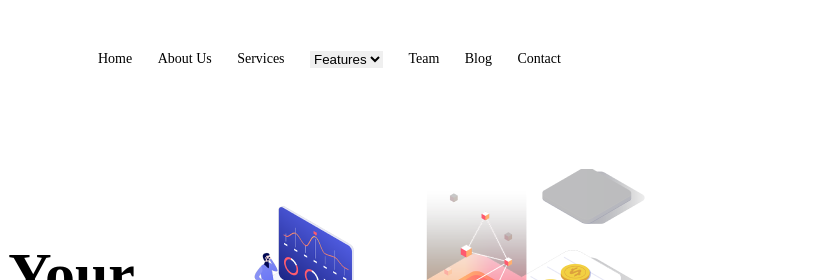
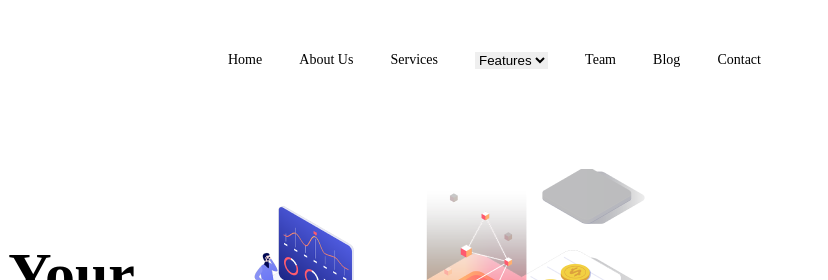
Before and after one commit to MrFedko/html_css_gb, a plain HTML site: page lesson_6/home_work/index.html in a window 1280 px wide. Shown: the top 280 px of the page, 452-1280 px from the left. Drawn offline with Linux system fonts and the light colour scheme; a web font is replaced by a local one.

Commit message:
get fix from teacher

```diff
--- a/lesson_6/home_work/index.html
+++ b/lesson_6/home_work/index.html
@@ -11,7 +11,7 @@
     <header>
         <div class="header__wrapper container">
             <img src="./img/Logo.png" alt="growbe">
-            <nav class="navigation container">
+            <nav class="navigation">
                 <a class="link" href="#">Home</a>
                 <a class="link" href="#">About Us</a>
                 <a class="link" href="#">Services</a>
--- a/lesson_6/home_work/style.css
+++ b/lesson_6/home_work/style.css
@@ -32,13 +32,13 @@ header {
 
 .header__wrapper{
     display: flex;
+    justify-content: space-between;
+    align-items: center;
 }
 
 .navigation {
-    padding-top: 11px;
-    padding-bottom: 12px;
-    padding-right: 200px;
-    padding-left: 346px;
+
+    width: 533px;
     display: flex;
     justify-content: space-between;
 }
```
